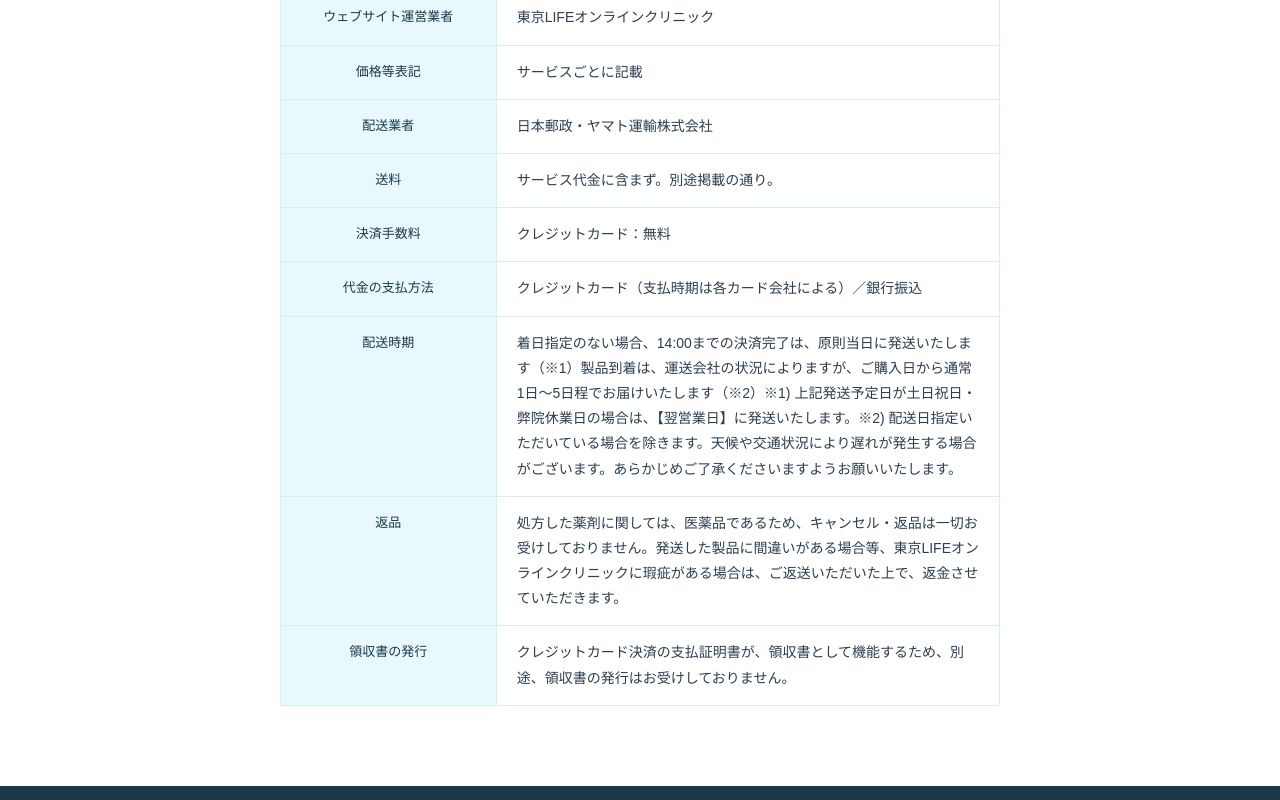
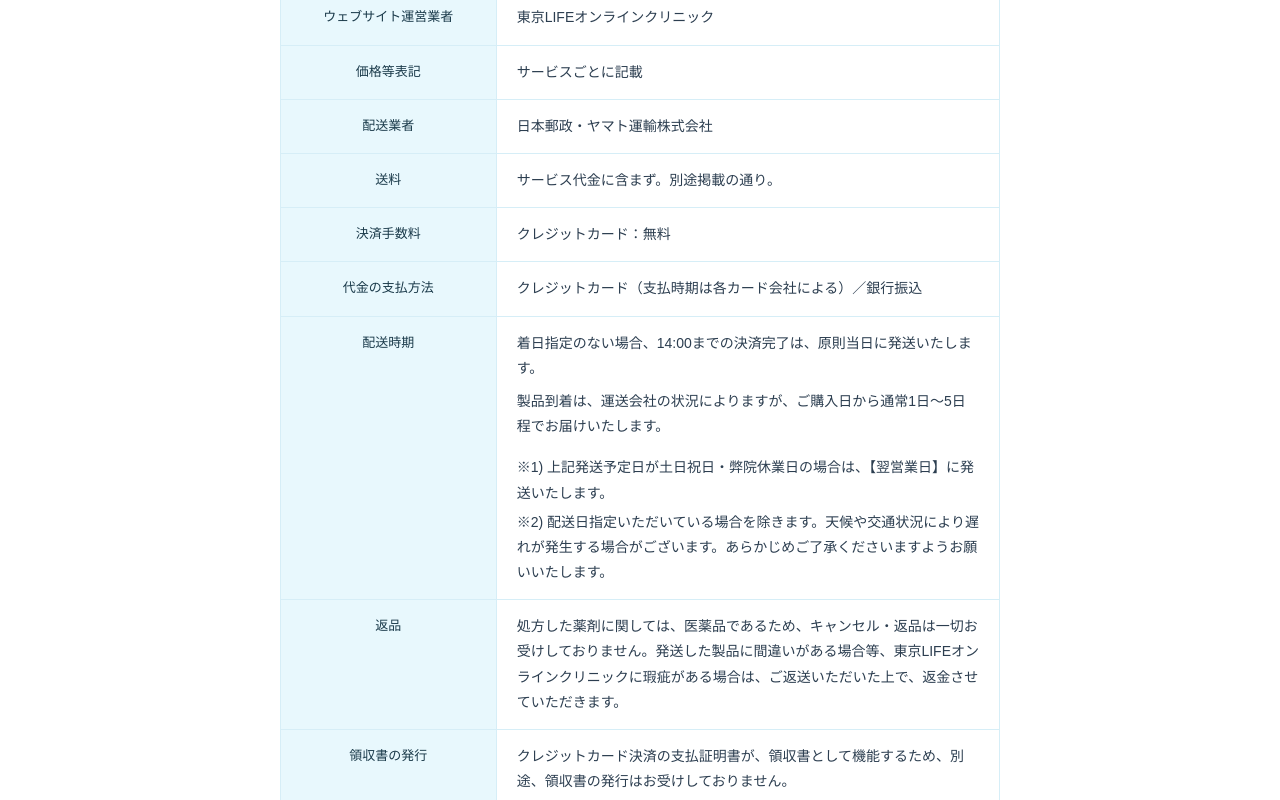
Before and after one commit to tokyolifeclinic123-wq/tokyo-life-clinic-v2, a Next.js app: page /legal/tokusho in a window 1280 px wide. Shown: the part 562-1362 px from the top of the page. Built offline with nearby package versions, Linux system fonts and the light colour scheme; no server answers.

Commit message:
fix: fix tokusho delivery time formatting

```diff
--- a/src/app/legal/tokusho/page.tsx
+++ b/src/app/legal/tokusho/page.tsx
@@ -26,7 +26,16 @@
   verticalAlign: 'top',
 }
 
-const ROWS = [
+const deliveryTime = (
+  <>
+    <p style={{ margin: '0 0 8px' }}>着日指定のない場合、14:00までの決済完了は、原則当日に発送いたします。</p>
+    <p style={{ margin: '0 0 16px' }}>製品到着は、運送会社の状況によりますが、ご購入日から通常1日〜5日程でお届けいたします。</p>
+    <p style={{ margin: '0 0 4px' }}>※1) 上記発送予定日が土日祝日・弊院休業日の場合は、【翌営業日】に発送いたします。</p>
+    <p style={{ margin: 0 }}>※2) 配送日指定いただいている場合を除きます。天候や交通状況により遅れが発生する場合がございます。あらかじめご了承くださいますようお願いいたします。</p>
+  </>
+)
+
+const ROWS: { label: string; value: React.ReactNode }[] = [
   { label: '販売業者',           value: '東京LIFEオンラインクリニック' },
   { label: '運営統括責任者',     value: '院長 佐々木 隆飛' },
   { label: '所在地',             value: '東京都港区赤坂6丁目4-18-406' },
@@ -37,7 +46,7 @@
   { label: '送料',               value: 'サービス代金に含まず。別途掲載の通り。' },
   { label: '決済手数料',         value: 'クレジットカード：無料' },
   { label: '代金の支払方法',     value: 'クレジットカード（支払時期は各カード会社による）／銀行振込' },
-  { label: '配送時期',           value: '着日指定のない場合、14:00までの決済完了は、原則当日に発送いたします（※1）製品到着は、運送会社の状況によりますが、ご購入日から通常1日〜5日程でお届けいたします（※2）※1) 上記発送予定日が土日祝日・弊院休業日の場合は、【翌営業日】に発送いたします。※2) 配送日指定いただいている場合を除きます。天候や交通状況により遅れが発生する場合がございます。あらかじめご了承くださいますようお願いいたします。' },
+  { label: '配送時期',           value: deliveryTime },
   { label: '返品',               value: '処方した薬剤に関しては、医薬品であるため、キャンセル・返品は一切お受けしておりません。発送した製品に間違いがある場合等、東京LIFEオンラインクリニックに瑕疵がある場合は、ご返送いただいた上で、返金させていただきます。' },
   { label: '領収書の発行',       value: 'クレジットカード決済の支払証明書が、領収書として機能するため、別途、領収書の発行はお受けしておりません。' },
 ]
```
